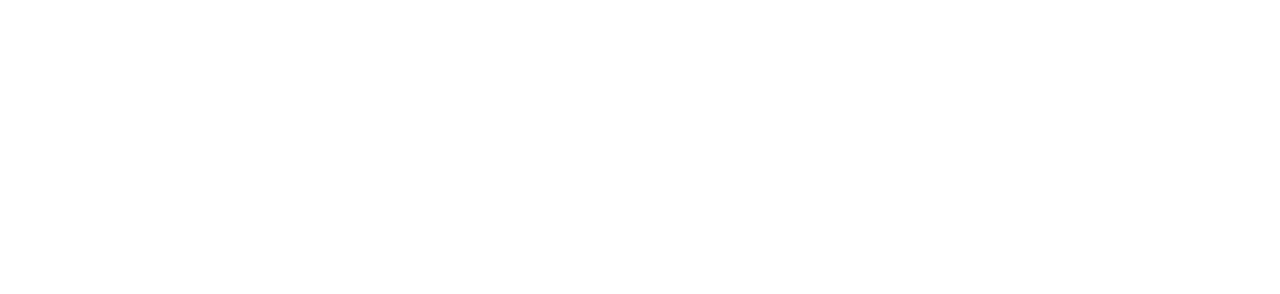
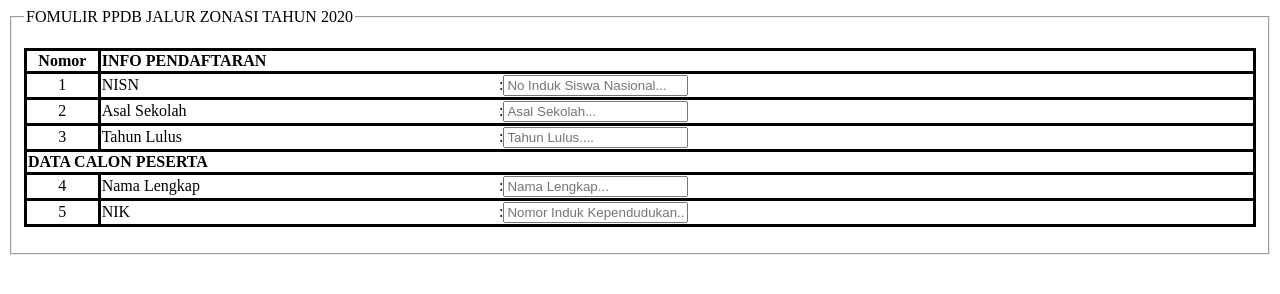
Before and after one commit to rhedygo/webdas, a plain HTML site: page repominggu4/praktikum4/lat-form-ppdb.html in a window 1280 px wide. Drawn offline with Linux system fonts and the light colour scheme.

Commit message:
Just added few arrow of table

```diff
--- a/repominggu4/praktikum4/lat-form-ppdb.html
+++ b/repominggu4/praktikum4/lat-form-ppdb.html
@@ -2,8 +2,83 @@
 <html>
     <head>
         <title>FORMULIR PPDB JALUR ZONASI TAHUN 2020</title>
+        <style>
+            table, th{
+                    border-collapse: collapse;
+                    width: 35%;
+                    border: 3px solid black;
+                }
+
+            td{
+                border-bottom: 3px solid black;
+            }
+
+            .nomor{
+                    width: 1%;
+                    text-align: center;
+                    border:3px solid black;
+                }
+
+        </style>
     </head>
     <body>
+        <form action="lat-form-ppdb.php" method="post">
+            <fieldset>
+                <legend>FOMULIR PPDB JALUR ZONASI TAHUN 2020</legend>
+                    <table style="width:100%">
+                        <p>
+                            <tr>
+                                <th class="nomor">Nomor</th>
+                                <th style="text-align:left" colspan="2">INFO PENDAFTARAN</th>
+                            </tr>
+                        </p>
+                        <p>
+                            <tr>
+                                <td class="nomor">1</td>
+                                <td>NISN</td>
+                                <td>:<input type="text" name="NISN" placeholder="No Induk Siswa Nasional..."/></td>
+                            </tr>
+                        </p>
+                        <p>
+                            <tr>
+                                <td class="nomor">2</td>
+                                <td>Asal Sekolah</td>
+                                <td>:<input type="text" name="asal-sekolah" placeholder="Asal Sekolah..."/></td>
+                            </tr>
+                        </p>
+                        <p>
+                            <tr>
+                                <td class="nomor">3</td>
+                                <td>Tahun Lulus</td>
+                                <td>:<input type="text" name="tahun-lulus" placeholder="Tahun Lulus...."/></td>
+                            </tr>
+                        </p>
+                        <p>
+                            <tr>
+                                <td colspan="3"><b>DATA CALON PESERTA</b></td>
+                            </tr>
+                        </p>
+                        <p>
+                            <tr>
+                                <td class="nomor">4</td>
+                                <td>Nama Lengkap</td>
+                                <td>:<input type="text" name="nama-lengkap" placeholder="Nama Lengkap..."/></td>
+                            </tr>
+                        </p>
+                        <p>
+                            <tr>
+                                <td class="nomor">5</td>
+                                <td>NIK</td>
+                                <td>:<input type="text" name="nik" placeholder="Nomor Induk Kependudukan..."/></td>
+                            </tr>
+                        </p>
+                    </table>
+                        <p>
 
+                        </p>
+
+
+            </fieldset>
+        </form>
     </body>
 </html>
```
